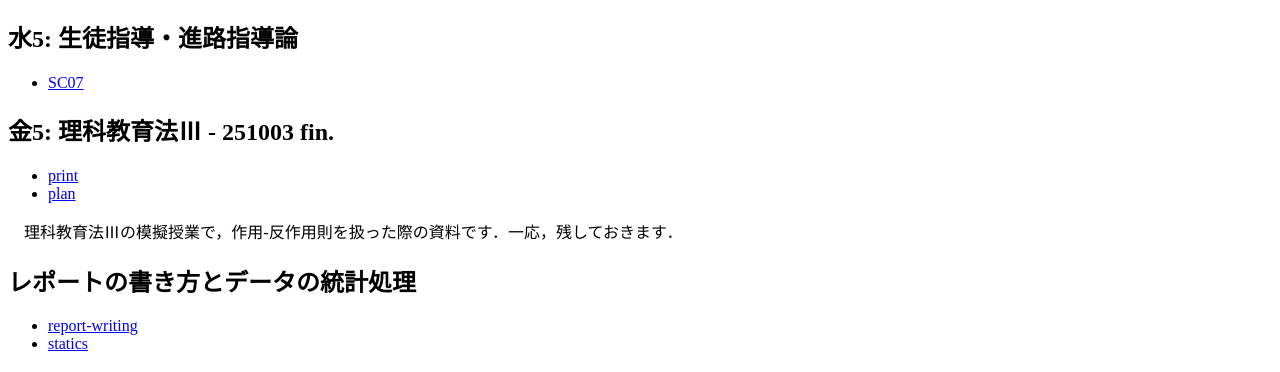
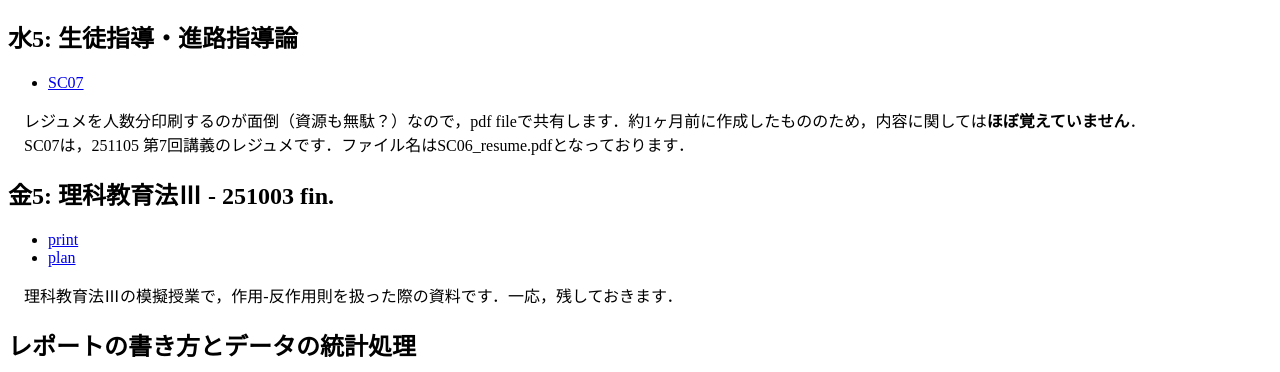
Before and after one commit to Y-teraya/Y-teraya.github.io, a plain HTML site: page index.html in a window 1280 px wide. Shown: the part 61-433 px from the top of the page. Drawn offline with Linux system fonts and the light colour scheme.

Commit message:
index.html upd

```diff
--- a/index.html
+++ b/index.html
@@ -18,6 +18,9 @@
     <!--li><a href="./SC/SC10_resume.pdf">SC11</a></li-->
     <!--li><a href="./SC/SC14_resume.pdf">SC14</a></li-->
 </ul>
+
+　レジュメを人数分印刷するのが面倒（資源も無駄？）なので，pdf fileで共有します．約1ヶ月前に作成したもののため，内容に関しては<strong>ほぼ覚えていません</strong>．<br>
+　SC07は，251105 第7回講義のレジュメです．ファイル名はSC06_resume.pdfとなっております．
 
 <h2>金5: 理科教育法Ⅲ - 251003 fin.</h2>
 
```
